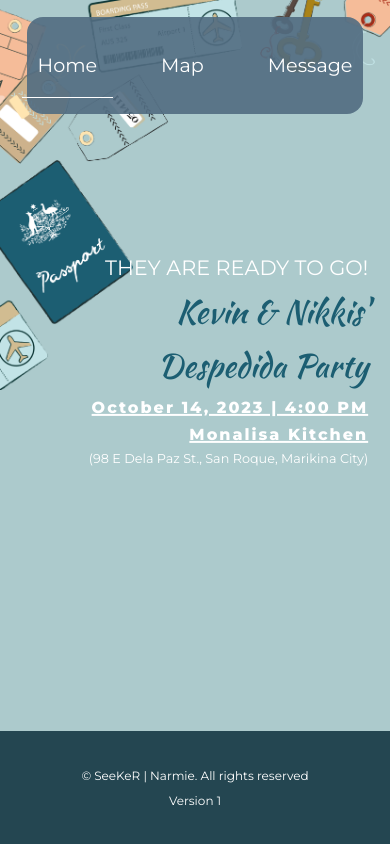
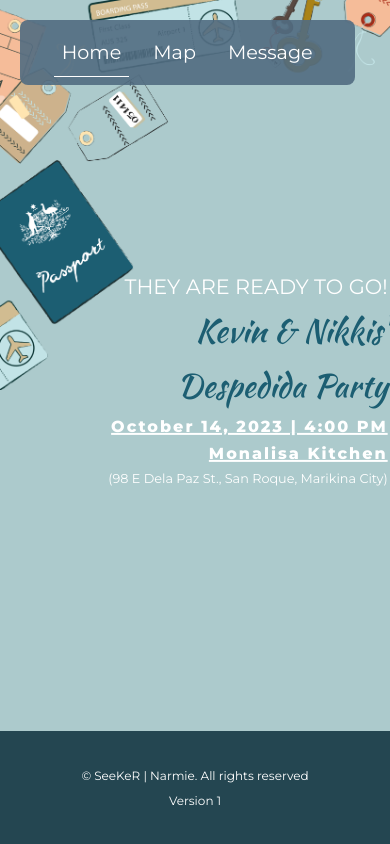
Before and after one commit to jamesmiayo/knldespedida, a React (Create React App) app: page / in a window 390 px wide. Shown: the top 844 px of the page. Built offline with nearby package versions, Linux system fonts and the light colour scheme.

Commit message:
fix phone version

```diff
--- a/src/screen/navigation/nav.css
+++ b/src/screen/navigation/nav.css
@@ -1,10 +1,12 @@
+.container {
+  margin: 5%;
+}
+
 .bloc-tabs {
   display: flex;
   flex-direction: row;
   align-items: center;
   justify-content: center;
-
-  margin: 5%;
 }
 .nav {
   background-color: rgba(81, 108, 129, 0.9);
@@ -44,6 +46,7 @@
   display: none;
 }
 
+/******************** about section *******************/
 .about__container {
   position: absolute;
   top: 60%;
@@ -97,6 +100,20 @@
   }
 }
 
+.nav {
+  margin: 0%;
+  border-radius: 0.5rem;
+}
+.container {
+  margin: 5%;
+}
+
+.tabs {
+  padding: 0.5rem;
+  margin: 0.5rem;
+  width: auto;
+}
+
 /* ==================MEDIA QUERIES (medium devices) ===========================*/
 
 @media screen and (max-width: 1024px) {
```
